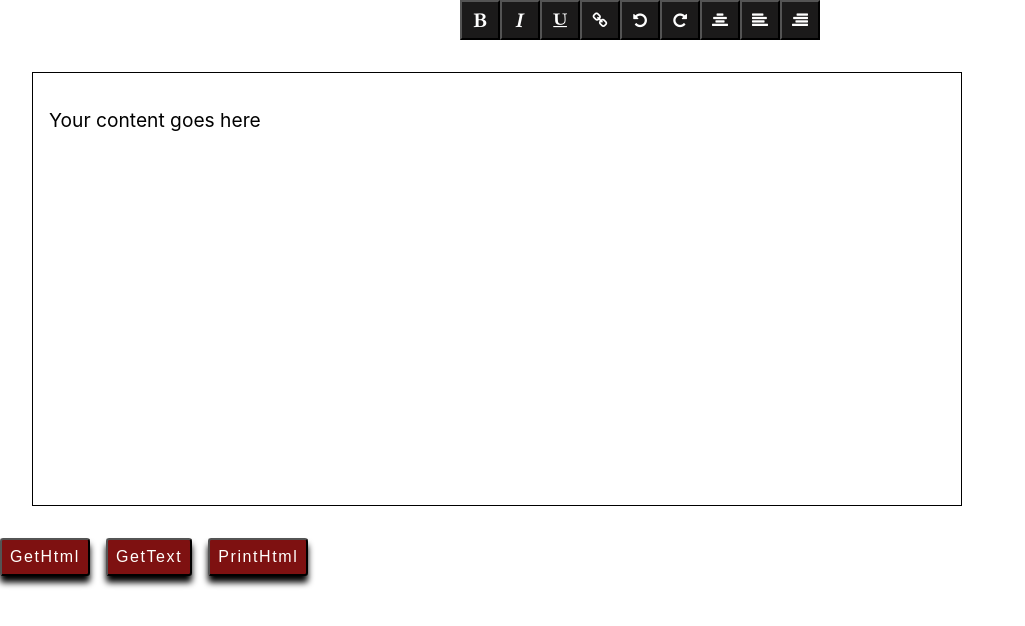
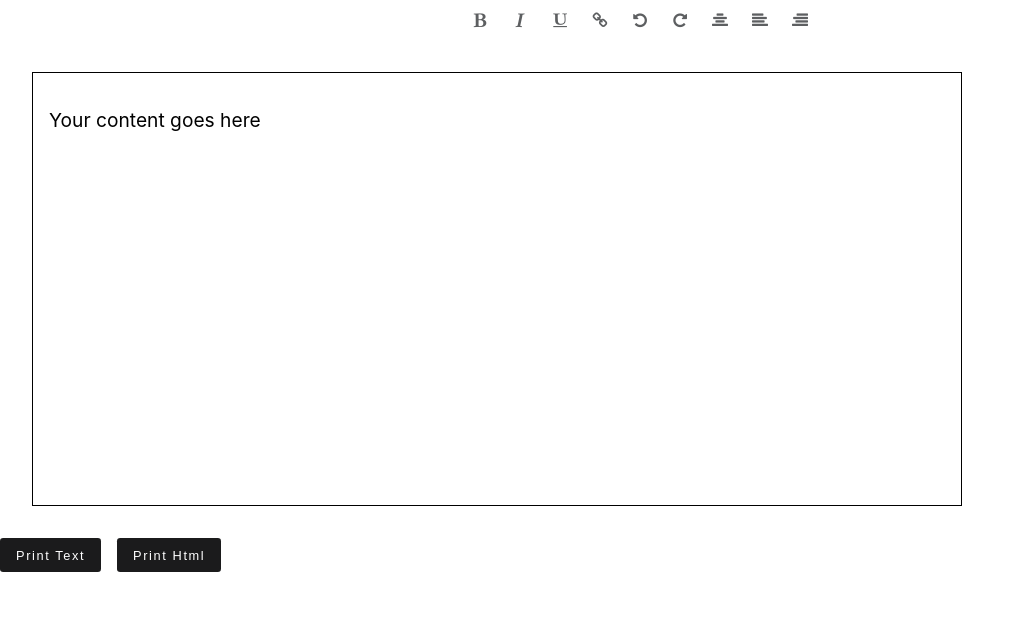
Before and after one commit to jash139/texteditor-app, a React (Create React App) app: page / in a window 1280 px wide. Shown: the top 626 px of the page, without its empty margins (0-1025 px from the left). Built offline with nearby package versions, Linux system fonts and the light colour scheme.

Commit message:
Changed styling

```diff
--- a/src/components/TextEditor/TextEditor.css
+++ b/src/components/TextEditor/TextEditor.css
@@ -5,16 +5,19 @@
 }
 
 .tool-items{
-    background-color: rgb(27, 26, 26);
+    background-color: transparent;
+    border: none;
+    border-radius: 3px;
+    color: #5D5F61;
+    cursor: pointer;
+    height: 40px;
+    outline: none;
     padding: 0.6rem;
     width: 40px;
-    height: 40px;
-    cursor: pointer;
-    color: #ffff;
 }
 .tool-items:hover{
     box-shadow: none;
-    background-color: #6b5e5e;
+    background-color: #bdc2c959;
 }
 
 .text-editor{
@@ -39,34 +42,16 @@
     border: 1px solid rgb(0, 0, 0);
 }
 
-.btn{
-      padding: .5rem;
-      background-color: #7e1111;
-      margin-right: 1rem;
-      color: #fffffc;
-      letter-spacing: .1rem;
-      font-size: 1rem;
-      border-radius: .2rem;
-      cursor: pointer;
-      outline: none;
-      box-shadow: 0 .4rem .4rem black;
-      transition: all .3s;
+.print-button{
+    background-color: #1B1B1C;
+    border: none;
+    border-radius: .2rem;
+    box-shadow: none;
+    color: white;
+    cursor: pointer;
+    font-size: 0.8rem;
+    letter-spacing: .1rem;
+    margin-right: 1rem;
+    outline: none;
+    padding: 0.6rem 1rem;
 }
-
-.btn:hover{
-      background-color: #7e1111d0;
-      box-shadow: 0 .1rem .1rem black;
-}
-
-
-
-img{
-    width: 60px;
-    height: 60px;
-    margin-top: .4rem;
-    border-radius: 50rem;
-}
-label {
-    margin-left: 0.04rem;
-    padding-left:.7rem
-}
--- a/src/components/TextEditor/TextEditor.js
+++ b/src/components/TextEditor/TextEditor.js
@@ -3,70 +3,21 @@ import React from "react";
 import "./TextEditor.css";
 
 function TextEditor() {
-    // var btn = document.querySelector(".sai");
-    // var getText = document.querySelector(".getText");
-    // var content = document.querySelector(".getcontent");
-    // var editorContent = document.querySelector(".editor");
-
-    // btn.addEventListener("click", function () {
-    //     var s = editorContent.innerHTML;
-    //     content.style.display = "block";
-    //     content.textContent = s;
-    // });
-
-    // getText.addEventListener("click", function () {
-    //     const old = editorContent.textContent;
-    //     content.style.display = "block";
-    //     content.textContent = old;
-    // });
-
-    function link() {
+    const addLink = () => {
         var url = prompt("Enter the URL");
         document.execCommand("createLink", false, url);
     }
 
-    // function copy() {
-    //     document.execCommand("copy", false, "");
-    // }
-
-    // function changeColor() {
-    //     var color = prompt("Enter your color in hex ex:#f1f233");
-    //     document.execCommand("foreColor", false, color);
-    // }
-
-
-    // function getImage() {
-    //     var file = document.querySelector("input[type=file]").files[0];
-
-    //     var reader = new FileReader();
-
-    //     let dataURI;
-
-    //     reader.addEventListener(
-    //         "load",
-    //         function () {
-    //             dataURI = reader.result;
-
-    //             const img = document.createElement("img");
-    //             img.src = dataURI;
-    //             editorContent.appendChild(img);
-    //         },
-    //         false
-    //     );
-
-    //     if (file) {
-    //         console.log("s");
-    //         reader.readAsDataURL(file);
-    //     }
-    // }
+    const printText = () => {
+        var editorContent = document.querySelector(".text-editor");
+        console.log(editorContent.textContent);
+    };
 
     const printInnerHtml = () => {
         var getContent = document.querySelector(".getcontent");
         var editorContent = document.querySelector(".text-editor");
-        getContent.textContent = editorContent.innerHTML;
-
-        console.log(editorContent);
-    }
+        console.log(editorContent.innerHTML);
+    };
 
     return (
         <React.Fragment>
@@ -86,7 +37,7 @@ function TextEditor() {
                 />
                 <button
                     className="tool-items fa fa-link"
-                    onClick={() => link()}
+                    onClick={() => addLink()}
                 />
                 <button
                     className="tool-items fa fa-undo"
@@ -113,11 +64,8 @@ function TextEditor() {
                 <p>Your content goes here</p>
             </div>
 
-            <button className="sai btn">GetHtml</button>
-            <button className="getText btn">GetText</button>
-            <button className="btn print" onClick={printInnerHtml}>PrintHtml</button>
-
-            <section className="getcontent" />
+            <button className="print-button" onClick={printText}>Print Text</button>
+            <button className="print-button" onClick={printInnerHtml}>Print Html</button>
         </React.Fragment>
     );
 }
```
